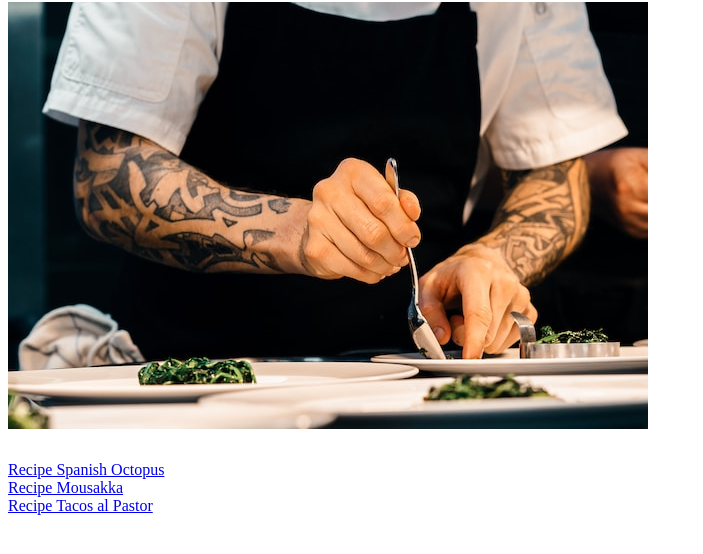
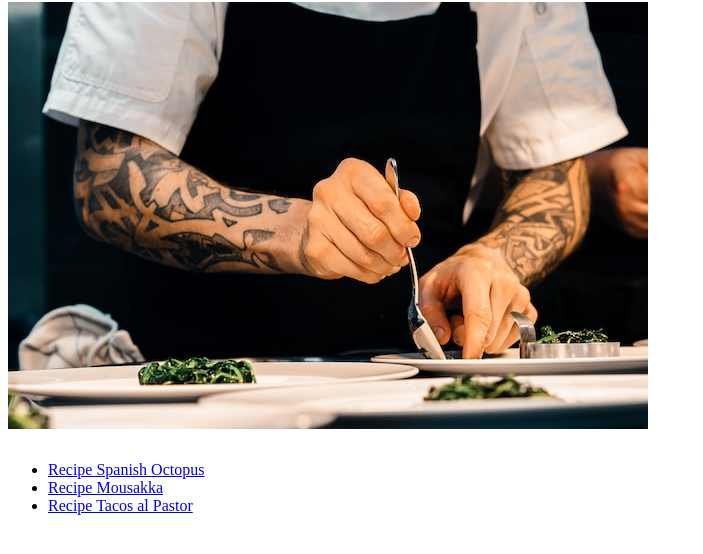
Before and after one commit to braisgr/odin-recipes, a plain HTML site: page index.html in a window 1280 px wide. Shown: the part 78-632 px from the top of the page, without its empty margins (0-703 px from the left). Drawn offline with Linux system fonts and the light colour scheme.

Commit message:
Fix homepage links

```diff
--- a/css/style.css
+++ b/css/style.css
@@ -2,7 +2,3 @@ img {
   display: block;
   margin-bottom: 2rem;
 }
-
-a{
-  display: block;
-}
--- a/index.html
+++ b/index.html
@@ -9,8 +9,10 @@
 <body>
   <h1>Odin Recipes</h1>
   <img src="img/home-img.jpg" alt="Chef cooking">
-  <a href="recipes/octopus.html">Recipe Spanish Octopus</a>
-  <a href="recipes/mousakka.html">Recipe Mousakka</a>
-  <a href="recipes/tacos-al-pastor.html">Recipe Tacos al Pastor</a>
+  <ul>
+    <li><a href="recipes/octopus.html">Recipe Spanish Octopus</a></li>
+    <li><a href="recipes/mousakka.html">Recipe Mousakka</a></li>
+    <li><a href="recipes/tacos-al-pastor.html">Recipe Tacos al Pastor</a></li>
+  </ul>
 </body>
 </html>
```
